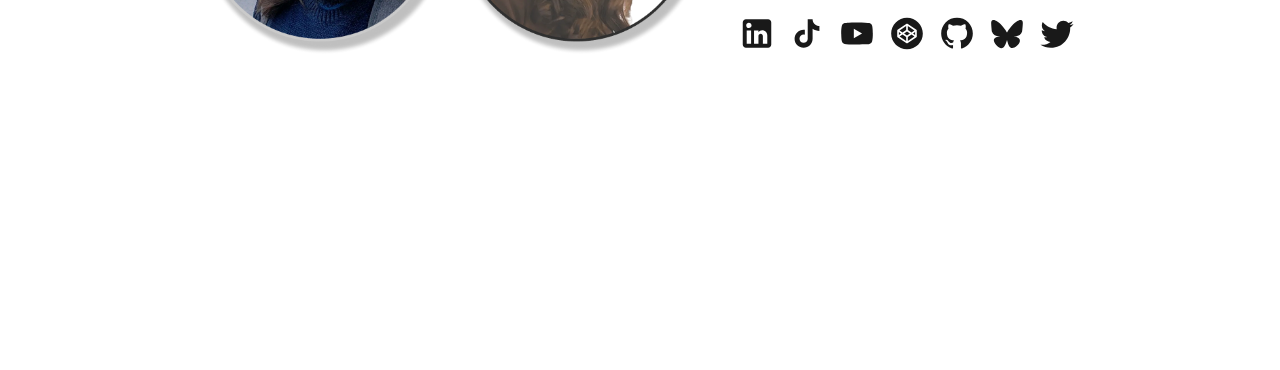
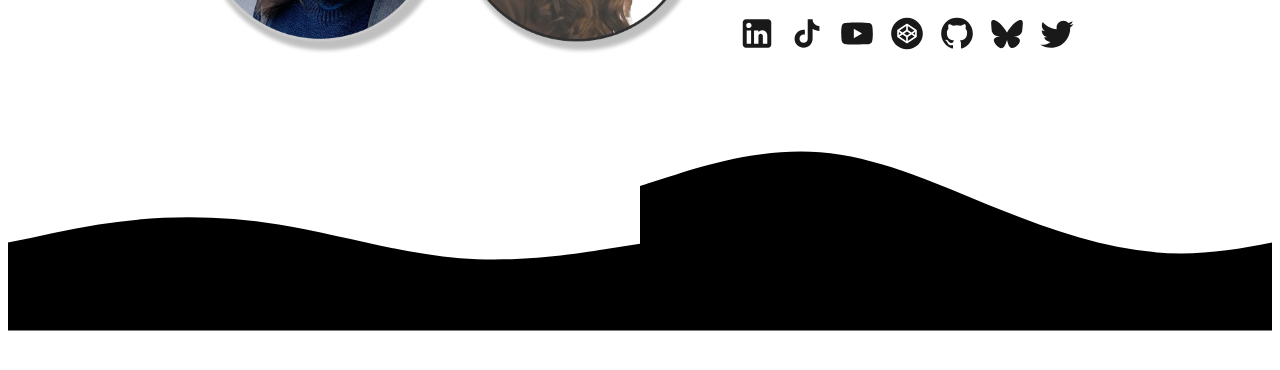
Before and after one commit to altaskur/altaskur.github.io, an Astro site: page / in a window 1280 px wide. Shown: the part 312-682 px from the top of the page. Built offline with nearby package versions, Linux system fonts and the light colour scheme; Astro itself is replaced by a stand-in of ours.

Commit message:
feat: :sparkles: add wave component and update icon imports; improve CSS variables

```diff
--- a/src/assets/css/variables.css
+++ b/src/assets/css/variables.css
@@ -1,6 +1,6 @@
 :root {
     --dm-bg-dark: #382F35;
-    --dm-bg-light: 4D4048;
+    --dm-bg-light: #4D4048;
     --dm-text-color: #D8D8D8;
     --dm-text-color-bg: rgba(216 216 16 / 28%);
     --lg-bg-dark: #D9CAC6;
--- a/src/components/HeroSection.astro
+++ b/src/components/HeroSection.astro
@@ -1,11 +1,13 @@
 ---
-import LinkedIn from "@components/icons/LinkedIn.astro";
-import TickTock from "@components/icons/TickTock.astro";
-import YouTubeIcon from "@components/icons/YouTubeIcon.astro";
-import CodePen from "./icons/CodePen.astro";
-import GitHub from "./icons/GitHub.astro";
-import BlueSky from "./icons/BlueSky.astro";
-import Twitter from "./icons/Twitter.astro";
+import {
+  LinkedIn,
+  TickTock,
+  YouTubeIcon,
+  CodePen,
+  GitHub,
+  BlueSky,
+  Twitter,
+} from "@components/icons";
 ---
 
 <section class="hero">
--- /dev/null
+++ b/src/components/Wave.astro
@@ -0,0 +1,60 @@
+<div class="wave-container">
+  <div class="wave-track">
+    <!-- Onda original -->
+    <svg
+      class="wave"
+      width="50%"
+      height="268"
+      viewBox="0 0 2880 408"
+      xmlns="http://www.w3.org/2000/svg"
+    >
+      <path
+        fill-rule="evenodd"
+        clip-rule="evenodd"
+        d="M0 78.5946L69.6 56.6342C136.8 34.6739 273.6 -9.24687 410.4 1.73331C549.6 12.7135 686.4 78.5946 823.2 133.495C960 188.396 1096.8 232.317 1233.6 232.317C1370.4 232.317 1509.6 188.396 1646.4 166.436C1783.2 144.476 1920 144.476 2056.8 166.436C2193.6 188.396 2330.4 232.317 2469.6 243.297C2606.4 254.277 2743.2 232.317 2810.4 221.337L2880 210.357V408H2810.4C2743.2 408 2606.4 408 2469.6 408C2330.4 408 2193.6 408 2056.8 408C1920 408 1783.2 408 1646.4 408C1509.6 408 1370.4 408 1233.6 408C1096.8 408 960 408 823.2 408C686.4 408 549.6 408 410.4 408C273.6 408 136.8 408 69.6 408H0V78.5946Z"
+      ></path>
+    </svg>
+    <!-- Duplicado para crear loop continuo -->
+    <svg
+      class="wave"
+      width="50%"
+      height="268"
+      viewBox="0 0 2880 408"
+      xmlns="http://www.w3.org/2000/svg"
+    >
+      <path
+        fill-rule="evenodd"
+        clip-rule="evenodd"
+        d="M0 78.5946L69.6 56.6342C136.8 34.6739 273.6 -9.24687 410.4 1.73331C549.6 12.7135 686.4 78.5946 823.2 133.495C960 188.396 1096.8 232.317 1233.6 232.317C1370.4 232.317 1509.6 188.396 1646.4 166.436C1783.2 144.476 1920 144.476 2056.8 166.436C2193.6 188.396 2330.4 232.317 2469.6 243.297C2606.4 254.277 2743.2 232.317 2810.4 221.337L2880 210.357V408H2810.4C2743.2 408 2606.4 408 2469.6 408C2330.4 408 2193.6 408 2056.8 408C1920 408 1783.2 408 1646.4 408C1509.6 408 1370.4 408 1233.6 408C1096.8 408 960 408 823.2 408C686.4 408 549.6 408 410.4 408C273.6 408 136.8 408 69.6 408H0V78.5946Z"
+      ></path>
+    </svg>
+  </div>
+</div>
+
+<style>
+  .wave-container {
+    position: relative;
+    overflow: hidden;
+  }
+
+  .wave-track {
+    display: flex;
+    width: 200%;
+    animation: continuous 10s linear infinite;
+  }
+
+  .wave {
+    /* Cada SVG ocupa la mitad del ancho del track */
+    width: 50%;
+    fill: var(--bg-light);
+  }
+
+  @keyframes continuous {
+    from {
+      transform: translateX(0);
+    }
+    to {
+      transform: translateX(-50%);
+    }
+  }
+</style>
--- a/src/components/Welcome.astro
+++ b/src/components/Welcome.astro
@@ -1,12 +1,15 @@
 ---
 import Header from "@components/Header.astro";
 import HeroSection from "./HeroSection.astro";
+import Wave from "./Wave.astro";
 ---
 
 <main>
   <Header />
   <HeroSection />
+  <Wave />
 </main>
+<section class="bg"></section>
 
 <style>
   main {
@@ -14,4 +17,9 @@ import HeroSection from "./HeroSection.astro";
     flex-direction: column;
     gap: 2rem;
   }
+
+  section.bg {
+    background: var(--bg-light);
+    height: 100vh;
+  }
 </style>
--- /dev/null
+++ b/src/components/icons/index.ts
@@ -0,0 +1,7 @@
+export { default as LinkedIn } from "./LinkedIn.astro";
+export { default as TickTock } from "./TickTock.astro";
+export { default as YouTubeIcon } from "./YouTubeIcon.astro";
+export { default as CodePen } from "./CodePen.astro";
+export { default as GitHub } from "./GitHub.astro";
+export { default as BlueSky } from "./BlueSky.astro";
+export { default as Twitter } from "./Twitter.astro";
```
Also changed, not shown: public/assets/vectors/wave.svg (added).
